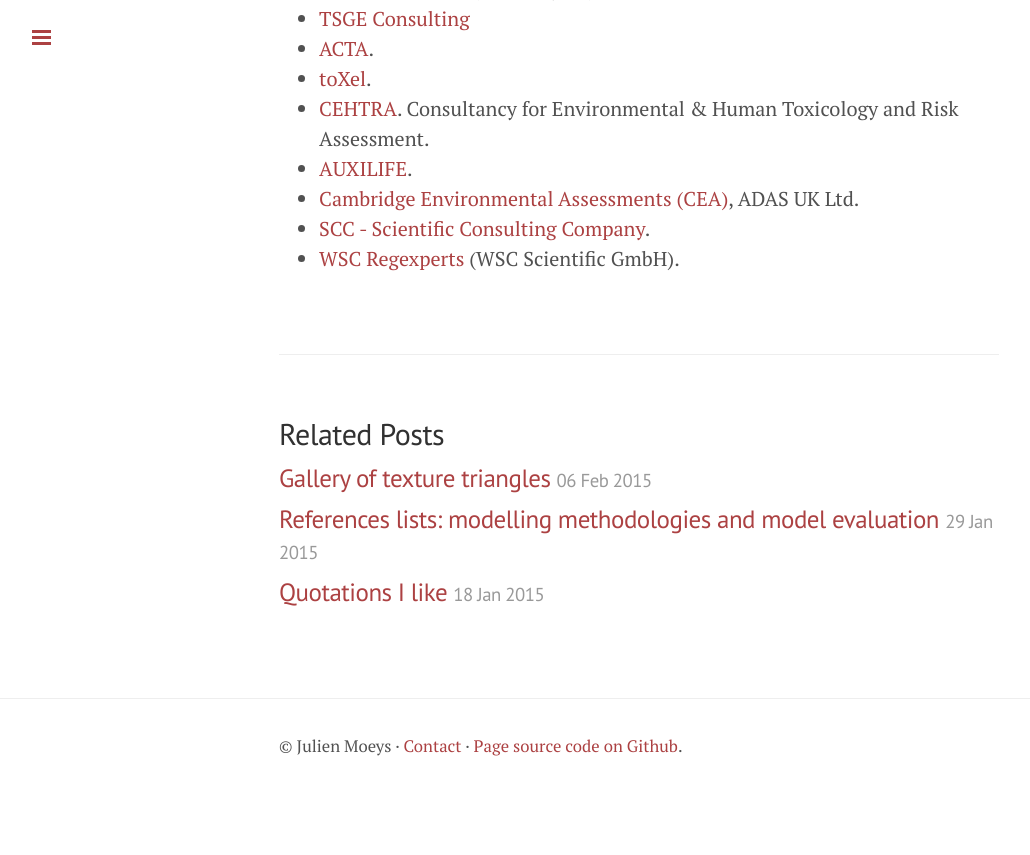
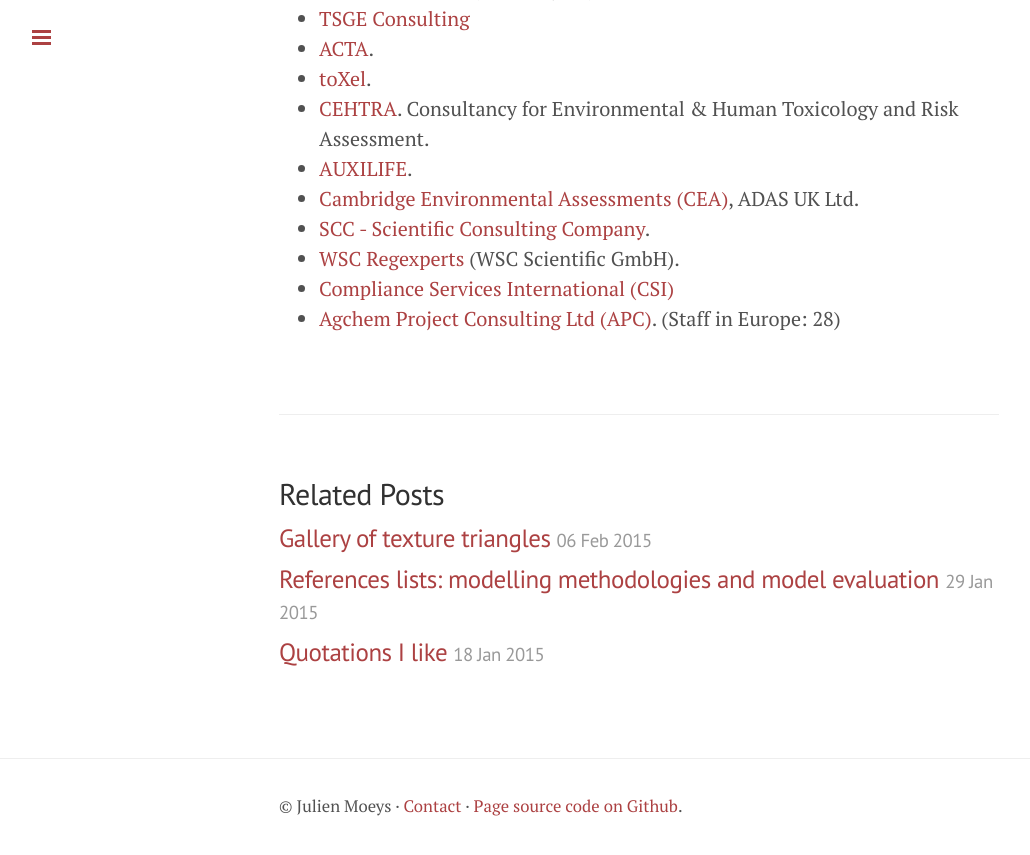
Before and after one commit to julienmoeys/julienmoeys.github.io, a Jekyll site: the page built from _posts/2015-01-29-consulting-firms.md, in a window 1280 px wide and 900 px high, scrolled down 2248 px. Shown: the top 855 px of the window, without its empty margins (1-1031 px from the left). Built offline with Jekyll 4.4.1, drawn with Linux system fonts in a browser that asks for light colours; Markdown is read by kramdown in place of the engine named in the settings; some of the changed text lies outside the part shown.

Commit message:
Added consult firms

```diff
--- a/_posts/2015-01-29-consulting-firms.md
+++ b/_posts/2015-01-29-consulting-firms.md
@@ -104,6 +104,9 @@
 *   [SCC - Scientific Consulting Company](http://www.scc-gmbh.de).
 *   [WSC Regexperts](http://wsc-regexperts.com/en/) (WSC Scientific
     GmbH).
+*   [Compliance Services International (CSI)](http://www.complianceservices.com/)
+*   [Agchem Project Consulting Ltd (APC)](http://apc.eu.com). (Staff
+    in Europe: 28)
 
 <!-- WCA (http://www.wca-environment.com) (about 15 employees). -->
 <!-- http://www.nufarm.com -->
```
Also changed, not shown: other parts of _posts/2015-01-29-consulting-firms.md (+1 -1 lines).
